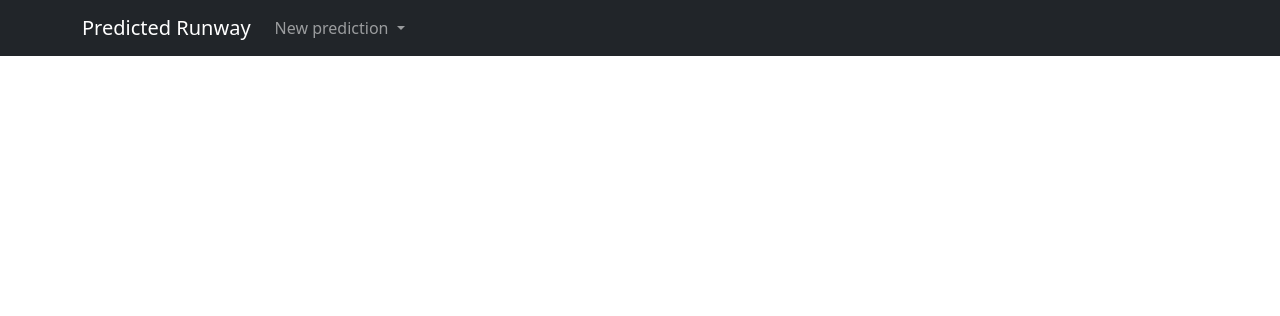
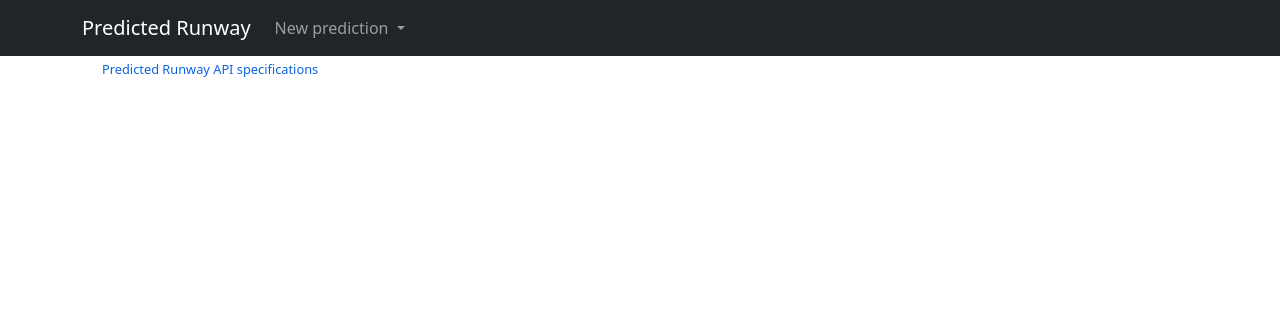
Before and after one commit to eurocontrol-swim/predicted-runway-api, a Python web app: template app/templates/index.html in a window 1280 px wide. Shown: the top 316 px of the page. Run offline with Jinja, Linux system fonts and the light colour scheme; the template is opened without the code that fills it: most values are stand-ins (such as "Sample title", 1, 10 or a date in 2020); some libraries are stand-ins or nearby versions.

Commit message:
add openapi link under map and fix tests

```diff
--- a/app/templates/index.html
+++ b/app/templates/index.html
@@ -29,7 +29,7 @@
             crossorigin="">
     </script>
 </head>
-<body>
+<body class="d-flex flex-column h-100">
   <nav class="navbar navbar-expand-lg sticky-top navbar-dark bg-dark" style="width: 100%">
     <div class="container">
       <a class="navbar-brand"  href="{{ url_for('web.index') }}">Predicted Runway</a>
@@ -276,7 +276,25 @@
         resetRcpForm();
       })
     </script>
+  <main class="flex-shrink-0">
+
+  <div class="container">
   {% block content %}
   {% endblock %}
+      <div>
+        <a class="openapi-link"
+            href="/api/0.1/ui"
+        >Predicted Runway API specifications</a>
+      </div>
+  </div>
+  </main>
 </body>
+  <style>
+      a.openapi-link {
+          text-decoration: none;
+          color: #0c63e4;
+          margin-left: 20px;
+          font-size: .8em;
+      }
+  </style>
 </html>
--- a/app/templates/runwayConfigPrediction.html
+++ b/app/templates/runwayConfigPrediction.html
@@ -10,7 +10,6 @@
 {% endblock %}
 
 {% block content %}
-  <div class="container">
     <div class="d-grid gap-3">
       <div class="p-2">
         {% include 'warnings.html' %}
@@ -113,11 +112,11 @@
         </div>
       </div>
       <div class="p-2">
-        <div id="map" style="height: 700px"></div>
+        <div id="map" style="max-height: 1000px"></div>
       </div>
     {% endif %}
     </div>
-  </div>
+{#  </div>#}
     <script>
         let result = null;
         let map = null;
```
Also changed, not shown: tests/app/routes/test_schemas.py (+27 -26 lines).
